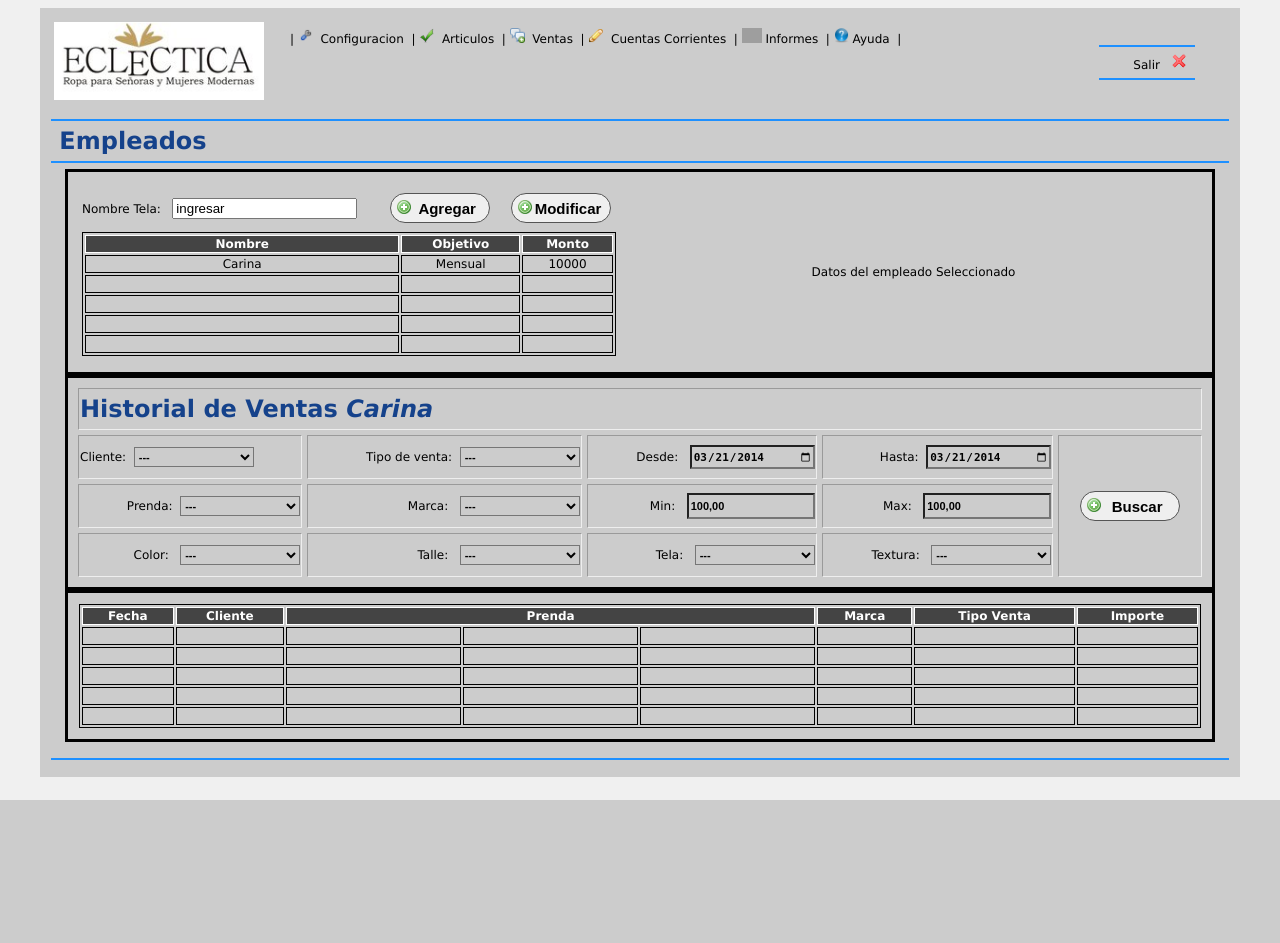
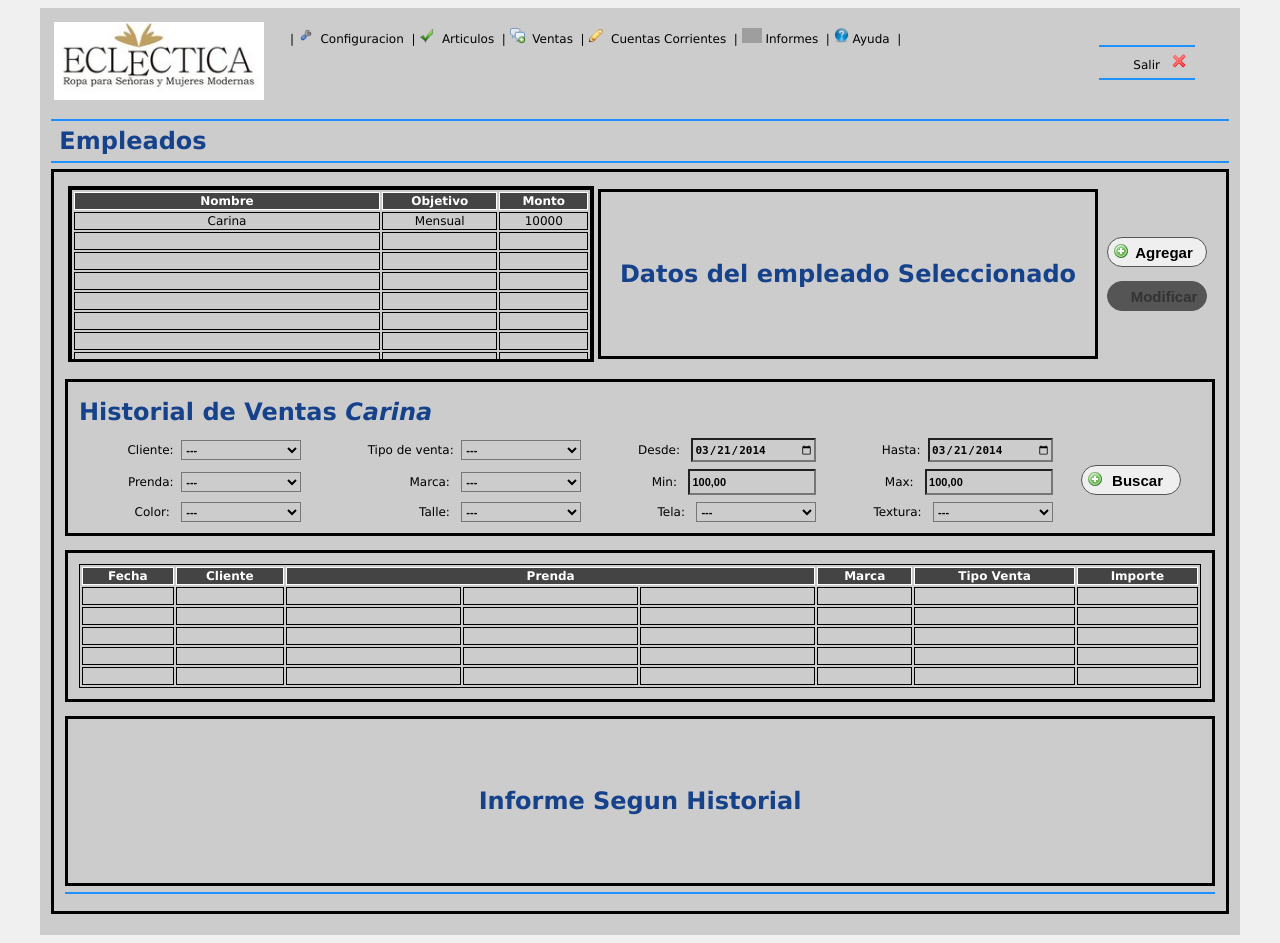
Before and after one commit to Mingok/eclectica, a PHP site: page /ecleptica/indexEmpleados.php in a window 1280 px wide. Before the commit the page ends 800 px from the top, so only its background shows below. Run offline with PHP 8.4, Linux system fonts and the light colour scheme; grey boxes are pictures that could not be loaded.

Commit message:
form04Clientes - indexClientes

```diff
--- a/css/css.css
+++ b/css/css.css
@@ -190,8 +190,20 @@ Table.formuEmpleados tr:first-child {
 	text-align:left;
 
 }
+.buttonEmpleados:disabled{
+height: 30px;
+font-size: 15px; font-weight: bold; width: 100px; color:#333333	;
+background-color:#555555;
+padding-left: 20px; cursor:hand; cursor:pointer;
+margin-left:5px; margin-right:5px; outline-width:0px;
+background-position:5px 5px;
+text-decoration: none;
+background-repeat: no-repeat;
+border-radius: 20px;
+border:1px solid #555555;
 
-.buttonEmpleados{
+}
+.buttonEmpleados:enabled {
 height: 30px;
 font-size: 15px; font-weight: bold; width: 100px; color:black;
 padding-left: 20px; cursor:hand; cursor:pointer;
@@ -203,27 +215,106 @@ border-radius: 20px;
 border:1px solid #555555;
 background-image: url(../imagenes/iconos/add.png	);
 }
-.buttonEmpleados:hover{
+.buttonEmpleados:hover:enabled{
 
 border:none;
 }
 .textEmpleados{
-  height: 20px; background-color: #cccccc;
+ height: 20px;
+ background-color: #cccccc;
  width: 120px;
-  font-size: 11px; font-weight: bold;
-  cursor:hand; cursor:pointer;
+ font-size: 11px; font-weight: bold;
+ cursor:hand; cursor:pointer;
 
 }
 
 
 div.scrolEmpleado{
 	overflow: auto;
-	height: 150px;
+	height: 170px;
 	border: solid;
+	width: 520px;
 }
 /*Termina Css Formulario Empleados*/
 
+/*Empieza Css Formulario Clientes*/
+.Clientes{
+padding-bottom: 10px;
 
+background-color: #15428b;
+}
+
+table.tablaClientes{
+border-spacing: 5px; /* cellspacing */
+padding: 5px;/* cellpadding */
+border: solid;
+width:1150px;
+margin: 0 auto;
+text-align: center;
+}
+
+Table.formuClientes,Table.formuClientes td{
+	border: 1px solid;
+}
+
+Table.formuClientes tr:not(:first-child):hover {
+	background:#aaFFFF;
+}
+
+Table.formuClientes tr:first-child {
+	font-weight: bold;
+	color:#fff;
+	background-color: #444;
+	border-bottom:1px #000 solid;
+	text-align:left;
+
+}
+.buttonClientes:disabled{
+height: 30px;
+font-size: 15px; font-weight: bold; width: 100px; color:#333333	;
+background-color:#555555;
+padding-left: 20px; cursor:hand; cursor:pointer;
+margin-left:5px; margin-right:5px; outline-width:0px;
+background-position:5px 5px;
+text-decoration: none;
+background-repeat: no-repeat;
+border-radius: 20px;
+border:1px solid #555555;
+
+}
+.buttonClientes:enabled {
+height: 30px;
+font-size: 15px; font-weight: bold; width: 100px; color:black;
+padding-left: 20px; cursor:hand; cursor:pointer;
+margin-left:5px; margin-right:5px; outline-width:0px;
+background-position:5px 5px;
+text-decoration: none;
+background-repeat: no-repeat;
+border-radius: 20px;
+border:1px solid #555555;
+background-image: url(../imagenes/iconos/add.png	);
+}
+.buttonClientes:hover:enabled{
+
+border:none;
+}
+.textClientes{
+ height: 20px;
+ background-color: #cccccc;
+ width: 120px;
+ font-size: 11px; font-weight: bold;
+ cursor:hand; cursor:pointer;
+
+}
+
+
+div.scrolClientes{
+	overflow: auto;
+	height: 170px;
+	border: solid;
+	width: 520px;
+}
+/*Termina Css Formulario Clientes*/
 /*
 table {background-color: #cccccc;}
 
--- a/encabezado.php
+++ b/encabezado.php
@@ -1,4 +1,4 @@
-<table style="width:1150px; height:85px; text-align: left;">
+<table style="width:1150px;text-align: left;">
 	<tr >
 		<td  style="width: 230px;"  >
 		    <img src="./imagenes/logos/logoEcle.png" height="78"/>
--- a/form03Empleados.php
+++ b/form03Empleados.php
@@ -7,25 +7,11 @@
     <table class="tablaEmpleados">
     <tr style="height:180px;">
         <td >
-          <table style="width:540px">
+          <table style="width:500px">
           <tr style="vertical-align: middle;">
-              <td style="text-align: left;">
-                Nombre Tela: &nbsp; <input type="text" name="pbusc"
-                value="ingresar" />
-              </td>
-              <td style="text-align: right; height: 40px;">
-                <input type="button" name="pNuevo" value="Agregar"
-                class="buttonEmpleados" />
-              </td>
-              <td style="text-align: right; height: 40px;">
-                <input type="button" name="pNuevo" value=
-                "Modificar" class="buttonEmpleados" />
-              </td>
-            </tr>
-
-            <tr>
-              <td colspan="3" style="text-align: right;">
-                <table class="formuEmpleados" style=
+            <td>
+			<div class="scrolEmpleado"  >
+              <table class="formuEmpleados" style=
                 "width: 100%;">
                   <tr style="text-align: center;">
                     <td width="60%">
@@ -50,66 +36,110 @@
                     </td>
                   </tr>
                   <tr style="text-align: center;">
-                    <td width="60%">
-                      &nbsp;
+                    <td width="60%">&nbsp;
+
                     </td>
-                    <td>
-                      &nbsp;
+                    <td>&nbsp;
+
                     </td>
-                    <td>
-                      &nbsp;
+                    <td>&nbsp;
+
                     </td>
                   </tr>
                   <tr style="text-align: center;">
-                    <td width="60%">
-                      &nbsp;
+                    <td width="60%">&nbsp;
+
                     </td>
-                    <td>
-                      &nbsp;
+                    <td>&nbsp;
+
                     </td>
-                    <td>
-                      &nbsp;
+                    <td>&nbsp;
+
                     </td>
                   </tr>
                   <tr style="text-align: center;">
-                    <td width="60%">
-                      &nbsp;
+                    <td width="60%">&nbsp;
+
                     </td>
-                    <td>
-                      &nbsp;
+                    <td>&nbsp;
+
                     </td>
-                    <td>
-                      &nbsp;
+                    <td>&nbsp;
+
+                    </td>
+                  </tr>
+
+                  <tr style="text-align: center;">
+                    <td width="60%">&nbsp;
+
+                    </td>
+                    <td>&nbsp;
+
+                    </td>
+                    <td>&nbsp;
+
                     </td>
                   </tr>
                   <tr style="text-align: center;">
-                    <td width="60%">
-                      &nbsp;
+                    <td width="60%">&nbsp;
+
                     </td>
-                    <td>
-                      &nbsp;
+                    <td>&nbsp;
+
                     </td>
-                    <td>
-                      &nbsp;
+                    <td>&nbsp;
+
+                    </td>
+                  </tr>
+                  <tr style="text-align: center;">
+                    <td width="60%">&nbsp;
+
+                    </td>
+                    <td>&nbsp;
+
+                    </td>
+                    <td>&nbsp;
+
+                    </td>
+                  </tr>
+                  <tr style="text-align: center;">
+                    <td width="60%">&nbsp;
+
+                    </td>
+                    <td>&nbsp;
+
+                    </td>
+                    <td>&nbsp;
+
                     </td>
                   </tr>
                 </table>
+                </div>
+        </td>
+
+        <td>
+          <table style="width:500px; height: 170px; border:solid">
+                   <tr style="vertical-align: middle;">
+              <td style="text-align: center;">
+                <h1>Datos del empleado Seleccionado</h1>
               </td>
             </tr>
           </table>
         </td>
-        <td>
-          <table style="width:540px">
-                   <tr style="vertical-align: middle;">
-              <td style="text-align: center;">
-                Datos del empleado Seleccionado
-              </td>
-            </tr>
-          </table>
-        </td>
+           <td style="text-align: right;" >
+                <input type="button" name="pNuevo" value="Agregar"
+                class="buttonEmpleados" />
+              <br /><br />
+                <input type="button" name="pNuevo" value=
+                "Modificar" class="buttonEmpleados" disabled="yes" />
+
+
+
+                </td>
       </tr>
     </table>
-    <table class="tablaEmpleados" border="1px">
+    <br />
+    <table class="tablaEmpleados">
     <tr>
         <td colspan="7">
           <h1 style="text-align: left;">
@@ -118,7 +148,7 @@
         </td>
       </tr>
       <tr style="vertical-align: middle;">
-        <td style="text-align: left;">
+        <td style="text-align: right;">
           Cliente:&nbsp; <select name="select" class="textEmpleados">
             <option selected="selected">
               ---
@@ -135,7 +165,7 @@
           </select>
         </td>
 
-        <td style="text-align: right; height: 40px;">
+        <td style="text-align: right;">
           Tipo de venta:&nbsp; <select name="select" class="textEmpleados">
             <option selected="selected">
               ---
@@ -154,11 +184,11 @@
             </option>
           </select>
         </td>
-       <td style="text-align: right; height: 40px;">
+       <td style="text-align: right;">
           Desde: &nbsp; <input type="date" value="<?php echo date('Y-m-d')?>"
           class="textEmpleados"/>
         </td>
-        <td style="text-align: right; height: 40px;">
+        <td style="text-align: right;">
           Hasta:&nbsp; <input type="date" value="<?php echo date('Y-m-d')?>"
           class="textEmpleados" />
         </td>
@@ -168,7 +198,7 @@
         </td>
       </tr>
       <tr style="vertical-align: middle;">
-         <td style="text-align: right; height: 40px;">
+         <td style="text-align: right;">
           Prenda:&nbsp; <select name="select" class="textEmpleados">
             <option selected="selected">
               ---
@@ -184,7 +214,7 @@
             </option>
           </select>
         </td>
- <td style="text-align: right; height: 40px;">
+ <td style="text-align: right;">
           Marca: &nbsp; <select name="select" class="textEmpleados">
             <option selected="selected">
               ---
@@ -200,19 +230,19 @@
             </option>
           </select>
         </td>
-        <td style="text-align: right; height: 40px;">
+        <td style="text-align: right;">
           Min: &nbsp; <input type="text" maxlength="6" name=
           "pNuevo" value="100,00" class="textEmpleados" size=
           "8" />
         </td>
-        <td style="text-align: right; height: 40px;">
+        <td style="text-align: right;">
           Max: &nbsp; <input type="text" maxlength="6" name=
           "pNuevo" value="100,00" class="textEmpleados" size=
           "8"  />
         </td>
         </tr>
       <tr style="vertical-align: middle;">
-        <td style="text-align: right; height: 40px;">
+        <td style="text-align: right;">
           Color: &nbsp; <select name="select" class="textEmpleados">
             <option selected="selected">
               ---
@@ -228,7 +258,7 @@
             </option>
           </select>
         </td>
-        <td style="text-align: right; height: 40px;">
+        <td style="text-align: right;">
           Talle: &nbsp; <select name="select" class="textEmpleados">
             <option selected="selected">
               ---
@@ -244,7 +274,7 @@
             </option>
           </select>
         </td>
-        <td style="text-align: right; height: 40px;">
+        <td style="text-align: right;">
           Tela: &nbsp; <select name="select" class="textEmpleados">
             <option selected="selected">
               ---
@@ -260,7 +290,7 @@
             </option>
           </select>
         </td>
-        <td style="text-align: right; height: 40px;">
+        <td style="text-align: right;">
           Textura: &nbsp; <select name="select" class="textEmpleados">
             <option selected="selected">
               ---
@@ -279,6 +309,7 @@
 
       </tr>
     </table>
+    <br />
     <table class="tablaEmpleados">
     <tr>
     <td>
@@ -304,135 +335,143 @@
         </td>
       </tr>
       <tr style="text-align: center;">
-        <td>
-          &nbsp;
+        <td>&nbsp;
+
         </td>
-        <td>
-          &nbsp;
+        <td>&nbsp;
+
         </td>
-        <td>
-          &nbsp;
+        <td>&nbsp;
+
         </td>
-        <td>
-          &nbsp;
+        <td>&nbsp;
+
         </td>
-        <td>
-          &nbsp;
+        <td>&nbsp;
+
         </td>
-        <td>
-          &nbsp;
+        <td>&nbsp;
+
         </td>
-        <td>
-          &nbsp;
+        <td>&nbsp;
+
         </td>
-        <td>
-          &nbsp;
+        <td>&nbsp;
+
         </td>
       </tr>
       <tr style="text-align: center;">
-        <td>
-          &nbsp;
+        <td>&nbsp;
+
         </td>
-        <td>
-          &nbsp;
+        <td>&nbsp;
+
         </td>
-        <td>
-          &nbsp;
+        <td>&nbsp;
+
         </td>
-        <td>
-          &nbsp;
+        <td>&nbsp;
+
         </td>
-        <td>
-          &nbsp;
+        <td>&nbsp;
+
         </td>
-        <td>
-          &nbsp;
+        <td>&nbsp;
+
         </td>
-        <td>
-          &nbsp;
+        <td>&nbsp;
+
         </td>
-        <td>
-          &nbsp;
+        <td>&nbsp;
+
         </td>
       </tr>
       <tr style="text-align: center;">
-        <td>
-          &nbsp;
+        <td>&nbsp;
+
         </td>
-        <td>
-          &nbsp;
+        <td>&nbsp;
+
         </td>
-        <td>
-          &nbsp;
+        <td>&nbsp;
+
         </td>
-        <td>
-          &nbsp;
+        <td>&nbsp;
+
         </td>
-        <td>
-          &nbsp;
+        <td>&nbsp;
+
         </td>
-        <td>
-          &nbsp;
+        <td>&nbsp;
+
         </td>
-        <td>
-          &nbsp;
+        <td>&nbsp;
+
         </td>
-        <td>
-          &nbsp;
+        <td>&nbsp;
+
         </td>
       </tr>
       <tr style="text-align: center;">
-        <td>
-          &nbsp;
+        <td>&nbsp;
+
         </td>
-        <td>
-          &nbsp;
+        <td>&nbsp;
+
         </td>
-        <td>
-          &nbsp;
+        <td>&nbsp;
+
         </td>
-        <td>
-          &nbsp;
+        <td>&nbsp;
+
         </td>
-        <td>
-          &nbsp;
+        <td>&nbsp;
+
         </td>
-        <td>
-          &nbsp;
+        <td>&nbsp;
+
         </td>
-        <td>
-          &nbsp;
+        <td>&nbsp;
+
         </td>
-        <td>
-          &nbsp;
+        <td>&nbsp;
+
         </td>
       </tr>
       <tr style="text-align: center;">
-        <td>
-          &nbsp;
+        <td>&nbsp;
+
         </td>
-        <td>
-          &nbsp;
+        <td>&nbsp;
+
         </td>
-        <td>
-          &nbsp;
+        <td>&nbsp;
+
         </td>
-        <td>
-          &nbsp;
+        <td>&nbsp;
+
         </td>
-        <td>
-          &nbsp;
+        <td>&nbsp;
+
         </td>
-        <td>
-          &nbsp;
+        <td>&nbsp;
+
         </td>
-        <td>
-          &nbsp;
+        <td>&nbsp;
+
         </td>
-        <td>
-          &nbsp;
+        <td>&nbsp;
+
         </td>
       </tr>
     </table>
     </td></tr></table>
+    <br />
+    <table class="tablaEmpleados" style=" height: 170px; ">
+                   <tr style="vertical-align: middle;">
+              <td style="text-align: center;">
+              <h1> Informe Segun Historial</h1>
+              </td>
+            </tr>
+          </table>
   </div>
--- a/index.php
+++ b/index.php
@@ -1,3 +1,7 @@
+<?php
+ define('EMPLEADOS_STYLE_PATH', 'http://localhost/ecleptica/css/');
+
+?>
 <!DOCTYPE HTML>
 <head>
 	<meta http-equiv="content-type" content="text/html" />
@@ -5,7 +9,7 @@
 	<title>
 		Nombre del programa
 	</title>
-	<link rel="stylesheet" href="./css/css.css" type="text/css" />
+	<link rel="stylesheet" href="<?php echo EMPLEADOS_STYLE_PATH;?>css.css" type="text/css" />
 </head>
 <body>
 	<center>
--- a/indexCaracteristicas.php
+++ b/indexCaracteristicas.php
@@ -1,3 +1,7 @@
+<?php
+ define('EMPLEADOS_STYLE_PATH', 'http://localhost/ecleptica/css/');
+
+?>
 <!DOCTYPE HTML>
 <head>
 	<meta http-equiv="content-type" content="text/html" />
@@ -5,7 +9,7 @@
 	<title>
 		Nombre del programa
 	</title>
-	<link rel="stylesheet" href="./css/css.css" type="text/css" />
+	<link rel="stylesheet" href="<?php echo EMPLEADOS_STYLE_PATH;?>css.css" type="text/css" />
 </head>
 <body>
 	<center>
--- a/indexEmpleados.php
+++ b/indexEmpleados.php
@@ -9,7 +9,7 @@
 	<title>
 		Nombre del programa
 	</title>
-	<link rel="stylesheet" href="./css/css.css" type="text/css" />
+	<link rel="stylesheet" href="<?php echo EMPLEADOS_STYLE_PATH;?>css.css" type="text/css" />
 </head>
 <body>
 	<center>
--- a/indexPrendas.php
+++ b/indexPrendas.php
@@ -1,3 +1,7 @@
+<?php
+ define('EMPLEADOS_STYLE_PATH', 'http://localhost/ecleptica/css/');
+
+?>
 <!DOCTYPE HTML>
 <head>
 	<meta http-equiv="content-type" content="text/html" />
@@ -5,7 +9,7 @@
 	<title>
 		Nombre del programa
 	</title>
-	<link rel="stylesheet" href="./css/css.css" type="text/css" />
+    <link rel="stylesheet" href="<?php echo EMPLEADOS_STYLE_PATH;?>css.css" type="text/css" />
 </head>
 <body>
 	<center>
--- a/menuGral.php
+++ b/menuGral.php
@@ -1,9 +1,4 @@
-<?php
-    extract($_GET,EXTR_SKIP) ;
-    extract($_POST,EXTR_SKIP) ;
-    include ( "conectar.php");
 
-?>
 
 
 <script>
@@ -52,7 +47,14 @@
 		<tr>
 			<td>
 				|
-					<a href="#" onclick="javascript:mostrarOcultarTablas('configuracion')">
+					<a href="./indexClientes.php" onclick="javascript:mostrarOcultarTablas('configuracion')">
+						&nbsp;Clientes&nbsp;
+					</a>
+				|
+                <a href="./indexEmpleados.php" onclick="javascript:mostrarOcultarTablas('configuracion')">
+						&nbsp;Empleados&nbsp;
+					</a>
+				|<a href="#" onclick="javascript:mostrarOcultarTablas('configuracion')">
 						&nbsp;Proveedores&nbsp;
 					</a>
 				|
@@ -60,11 +62,7 @@
 						&nbsp;Marcas&nbsp;
 					</a>
 	            |
-					<a href="./indexEmpleados.php" onclick="javascript:mostrarOcultarTablas('configuracion')">
-						&nbsp;Empleados&nbsp;
-					</a>
-				|
-                	<a href="#" onclick="javascript:mostrarOcultarTablas('configuracion')">
+				   	<a href="#" onclick="javascript:mostrarOcultarTablas('configuracion')">
 						&nbsp;Listas De Precios&nbsp;
 					</a>
 				|
```
Also changed, not shown: 1 other file.
